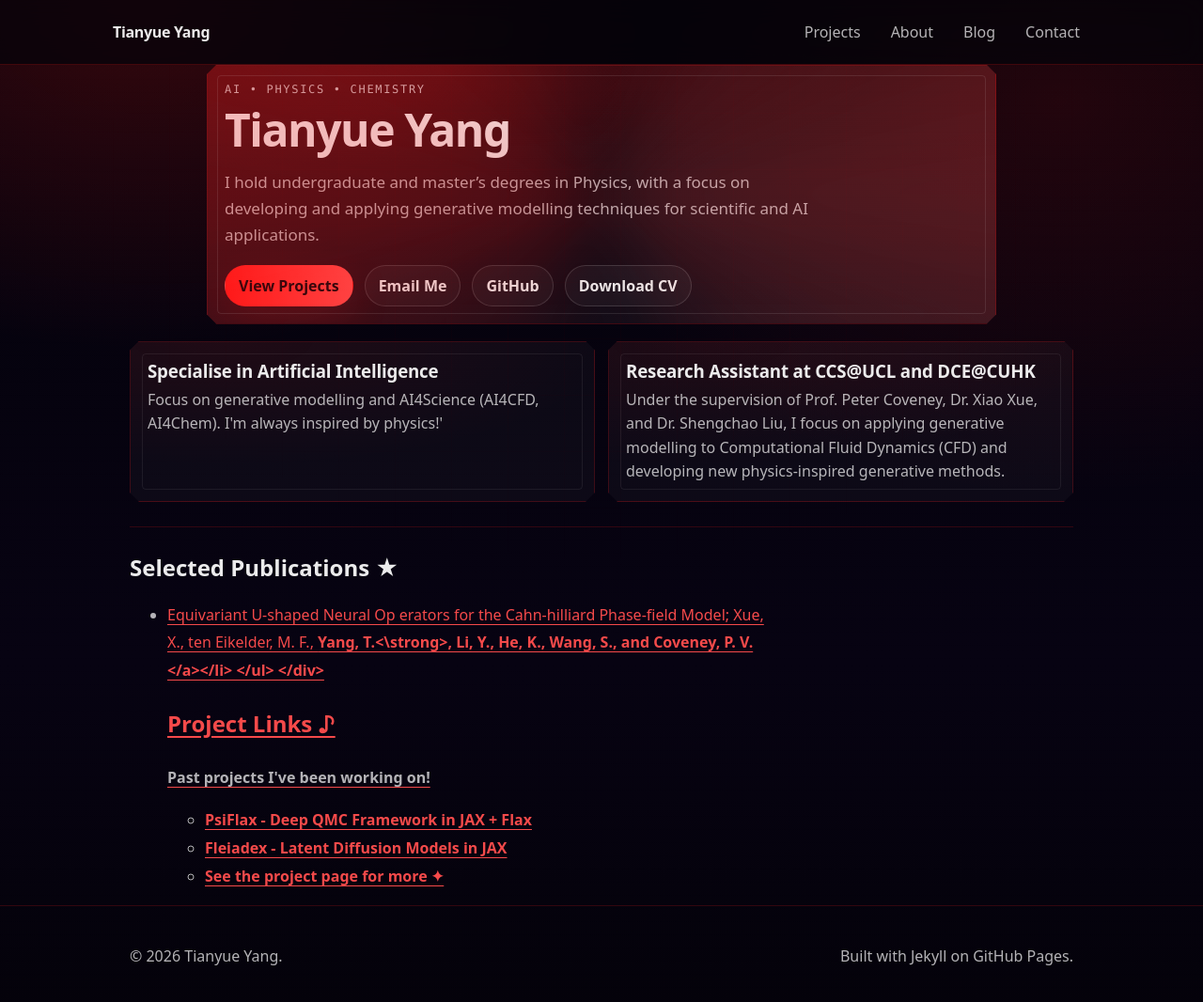
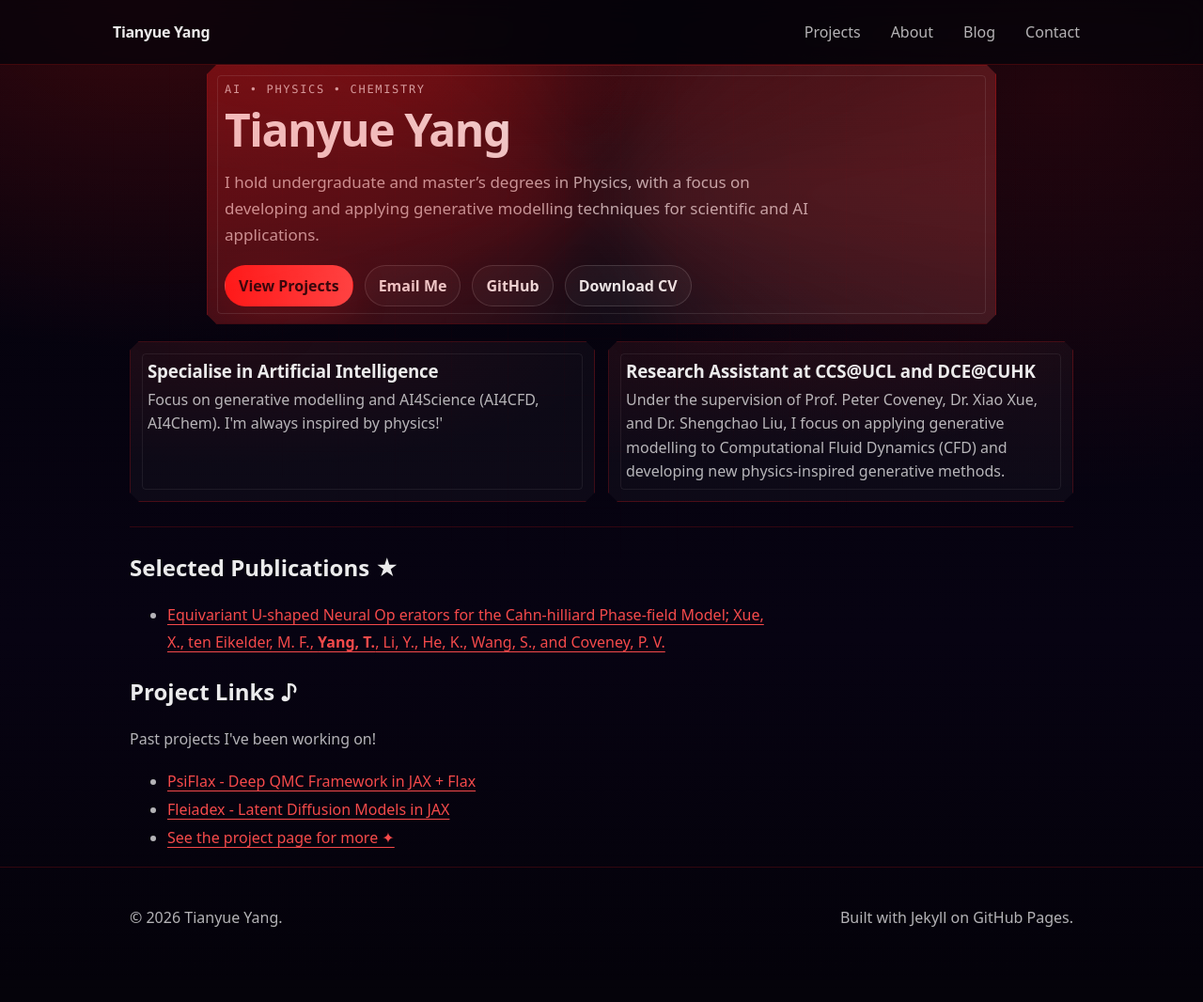
Before and after one commit to TY-Yang3015/TY-Yang3015.github.io, a Jekyll site: the page built from index.md, in a window 1280 px wide and 1084 px high. Shown: the top 1066 px of the window at 94% size. Built offline with Jekyll 4.4.1, drawn with Linux system fonts in a browser that asks for light colours.

Commit message:
update publications

```diff
--- a/index.md
+++ b/index.md
@@ -43,7 +43,7 @@ title: Home
   <h2>Selected Publications ★</h2>
   <ul>
     <li><a href="https://arxiv.org/abs/2509.01293">Equivariant U-shaped Neural Op
-      erators for the Cahn-hilliard Phase-field Model; Xue, X., ten Eikelder, M. F., <strong>Yang, T.<\strong>, Li, Y., He, K., Wang,
+      erators for the Cahn-hilliard Phase-field Model; Xue, X., ten Eikelder, M. F., <strong>Yang, T.</strong>, Li, Y., He, K., Wang,
       S., and Coveney, P. V. </a></li>
   </ul>
 </div>
```
